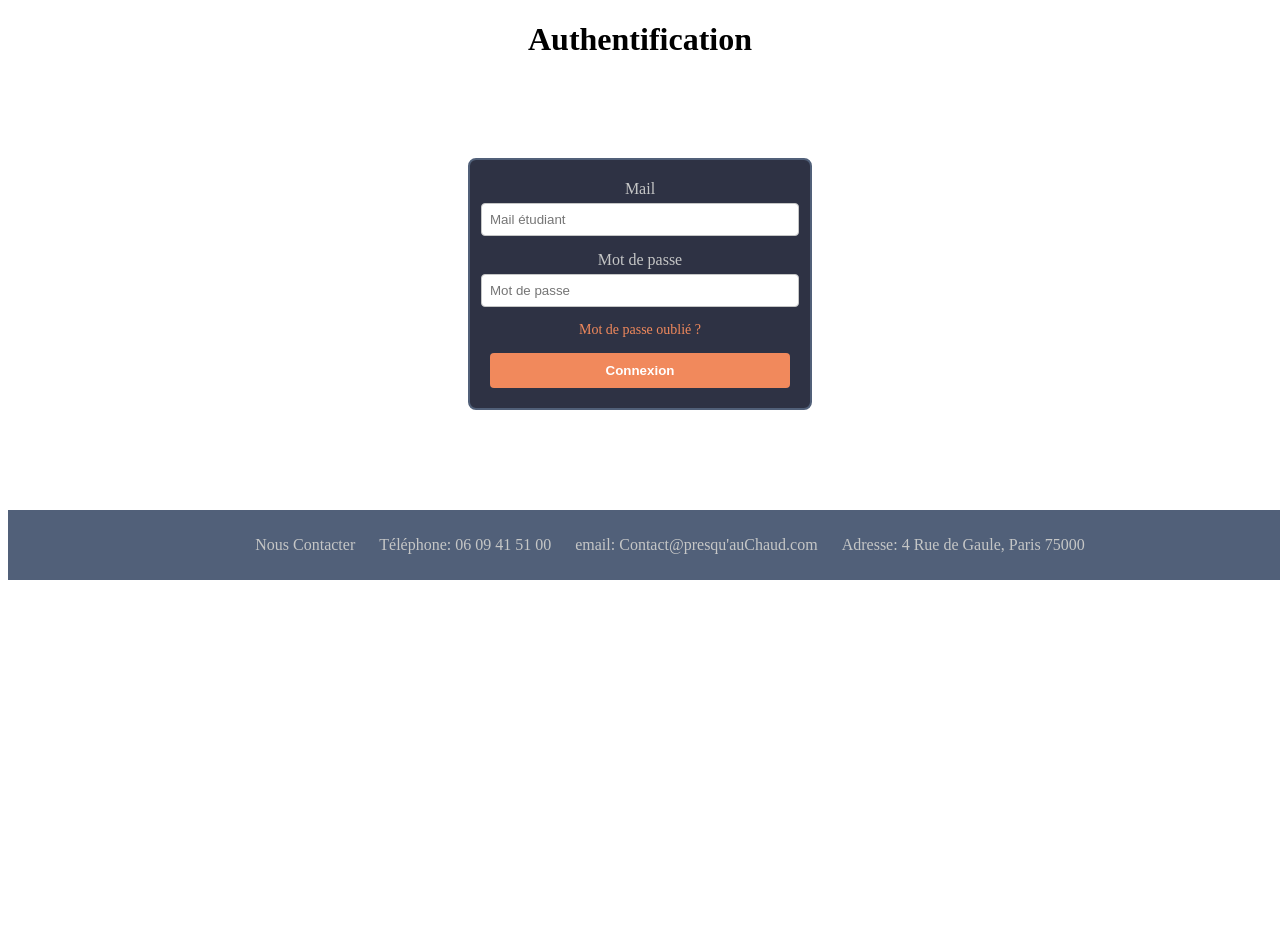
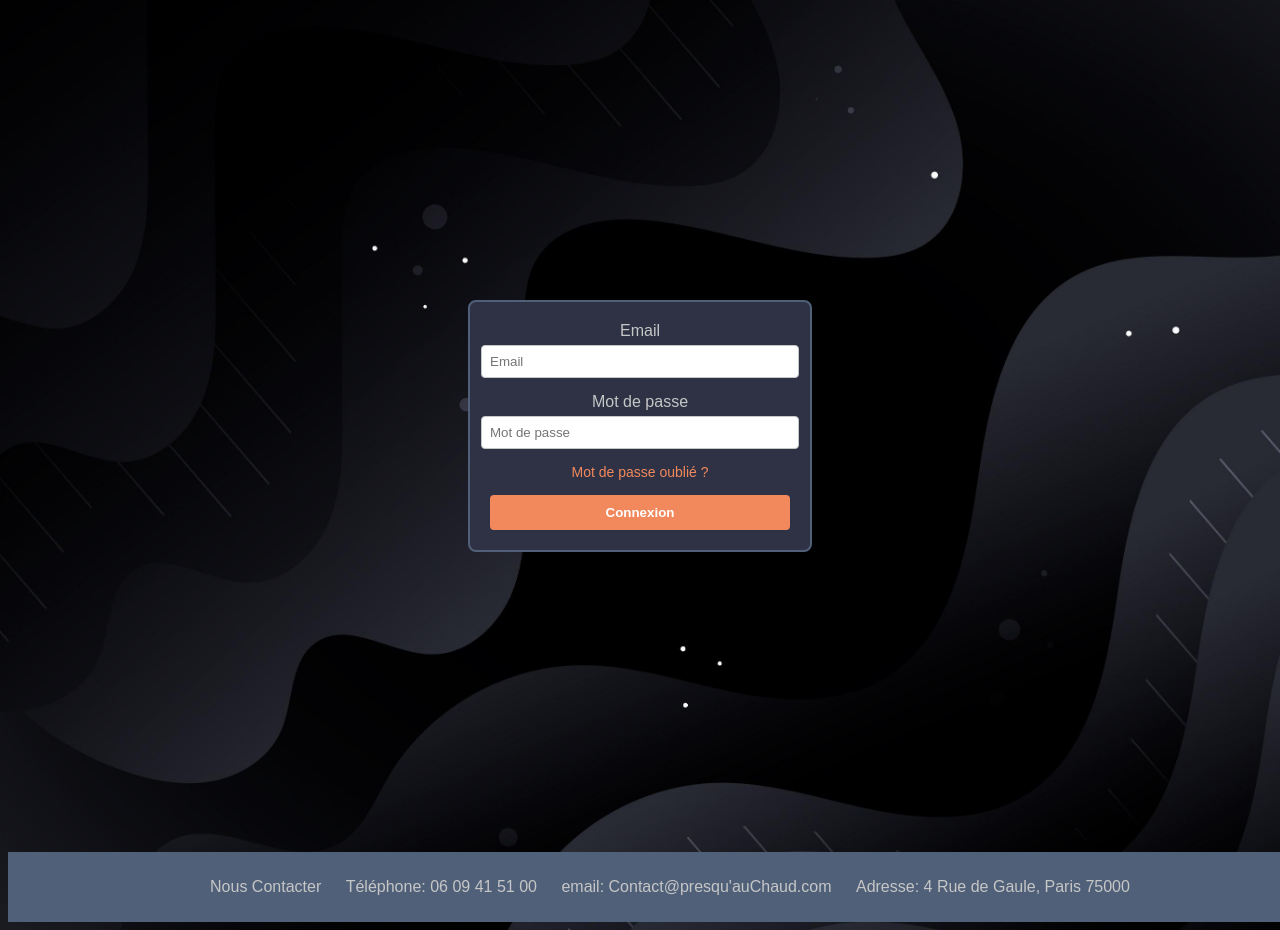
Before and after one commit to Mich3OOO/WEB, a PHP site: page /Authentification.html in a window 1280 px wide. Before the commit the page ends 580 px from the top, so only its background shows below. Run offline with PHP 8.4, Linux system fonts and the light colour scheme.

Commit message:
nouveau1

```diff
--- a/Authentification.html
+++ b/Authentification.html
@@ -10,17 +10,11 @@
   </head>
 
   <body>
-    <header>
-        <center><h1>Authentification</h1></center>
-    </header>
-    <nav>
-
-    </nav>
     <section>
         <form>
             <div class="login">
-                <label for="Mail">Mail</label>
-                <input type="text" required="required" id="Mail" name="Mail" placeholder="Mail étudiant">
+                <label for="Email">Email</label>
+                <input type="text" required="required" id="Email" name="Email" placeholder="Email">
                 <label for="Mot-de-passe">Mot de passe</label>
                 <input type="text" required="required" id="Mot-de-passe" name="Mot-de-passe" placeholder="Mot de passe">
                 <a href="" > Mot de passe oublié ?</a>
--- a/assets/css/login.css
+++ b/assets/css/login.css
@@ -1,3 +1,19 @@
+body{
+    font-family: Arial, sans-serif;
+    background-image: url(../../image/fond.jpg);
+    background-size: cover; /* Redimensionne l'image pour couvrir toute la surface */
+    background-repeat: no-repeat; /* Empêche la répétition de l'image */
+}
+
+h1{
+    text-align: Center;
+    margin-left: 30px;
+    font-size: 30px;
+    padding-bottom: 10px ;
+    padding-top: 5px ;
+    color: #C5C6C6;
+}
+
 .login {
     width: 300px;
     height: auto;
@@ -7,7 +23,7 @@
     flex-direction: column; /* met les attributs en colonne*/
     align-items: center;
     padding: 20px;
-    margin: 100px auto;
+    margin: 300px auto;
     background-color: #2E3244;
 
 }
@@ -27,8 +43,7 @@
     color: #2E3244;
 }
 
-.login input[type="text"]:focus,
-.login input[type="password"]:focus {
+.login input[type="text"]:focus {
     border-color: #F1895C;
 }
 
```
Also changed, not shown: image/fond.jpg (added).
